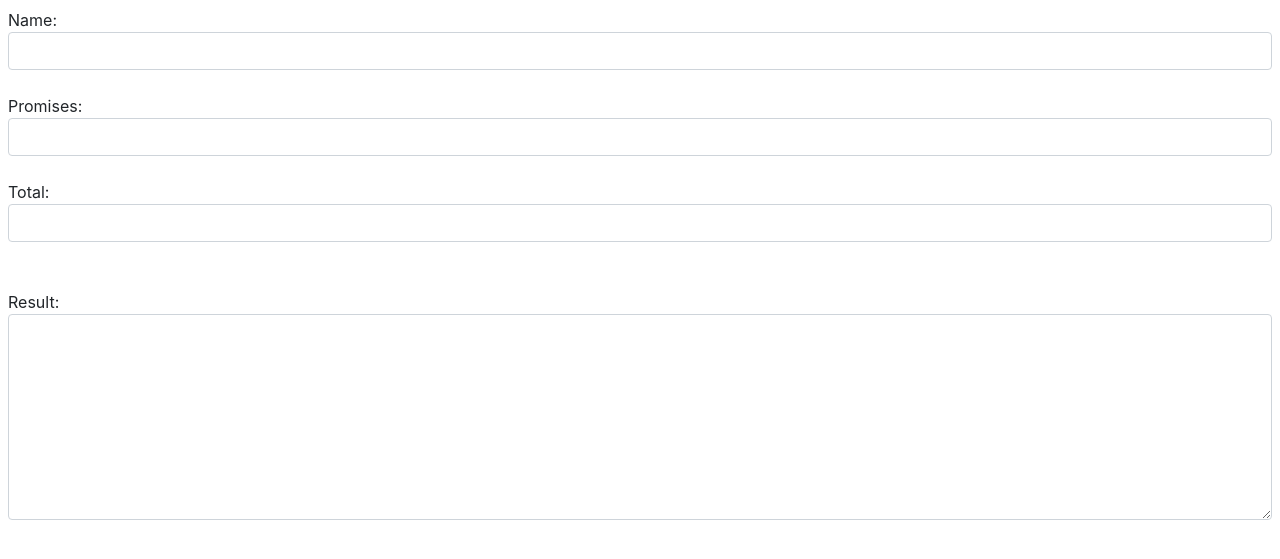
After one commit to turnip99/bidding-software, a Django app: page /message_generator/ in a window 1280 px wide. The commit adds this page. Shown: the top 559 px of the page. Run offline with Django 3.2, Linux system fonts and the light colour scheme; some libraries are stand-ins or nearby versions.

Commit message:
Message generator and refactoring

```diff
--- /dev/null
+++ b/bidding/templates/base.html
@@ -0,0 +1,14 @@
+{% load static %}
+<link rel="icon" href="{% static 'favicon.ico' %}"/>
+<title>Promise Auction Bidding System</title>
+<meta name="viewport" content="width=device-width, initial-scale=1">
+<link rel="stylesheet" href="https://stackpath.bootstrapcdn.com/bootstrap/4.3.1/css/bootstrap.min.css" integrity="sha384-ggOyR0iXCbMQv3Xipma34MD+dH/1fQ784/j6cY/iJTQUOhcWr7x9JvoRxT2MZw1T" crossorigin="anonymous">
+
+<style>
+  .blue {
+      color: #000080;
+  }
+</style>
+
+{% block main %}
+{% endblock %}
--- /dev/null
+++ b/bidding/templates/message_generator.html
@@ -0,0 +1,17 @@
+{% extends "base.html" %}
+
+{% block main %}
+  <div class="m-2">
+    Name:<input type="text" class="form-control" id="txtName" onchange="fun()"/><br/>
+    Promises:<input type="text" class="form-control" id="txtPromises" onchange="fun()"/><br/>
+    Total:<input type="text" class="form-control" id="txtTotal" onchange="fun()"/><br/><br/>
+    Result:<textarea class="form-control" id="txtResult" rows="8" cols="80"></textarea>
+  </div>
+
+  <script type="text/javascript">
+    function fun()
+    {
+      txtResult.innerHTML = "Hi " + txtName.value + "! The promise auction results are out - you've won " + txtPromises.value + "! 😊\nPlease could you transfer the total of £" + txtTotal.value + " to the CU account at: \nAccount number: 29689384 \nSort code: 60-14-10 \nReference: 94018\n\nAny questions please don't hesitate to ask and thanks so much for getting involved in the promise auction! Cheers! 😁";
+    }
+  </script>
+{% endblock %}
--- a/bidding/urls.py
+++ b/bidding/urls.py
@@ -10,4 +10,5 @@ urlpatterns = [
     path('bidding/', views.bidding, name='bidding'),
     path('bidding/update_bids/', views.update_bids, name='update_bids'),
     path('bidding/add_bid/<int:item_id>/<str:price>/<str:name>/<str:phone_number>/', views.add_bid, name='add_bid'),
+    path('message_generator/', views.message_generator, name='message_generator'),
 ]
--- a/bidding/views.py
+++ b/bidding/views.py
@@ -83,3 +83,7 @@ def add_bid(request, item_id, price, name, phone_number):
       item.winning_phone_number = phone_number
       item.save()
   return JsonResponse({'error': error})
+
+
+def message_generator(request):
+  return render(request, 'message_generator.html', {})
```
Also changed, not shown: bidding/templates/bidding.html (+3 -8 lines), bidding/templates/name_input.html (+4 -10 lines).
